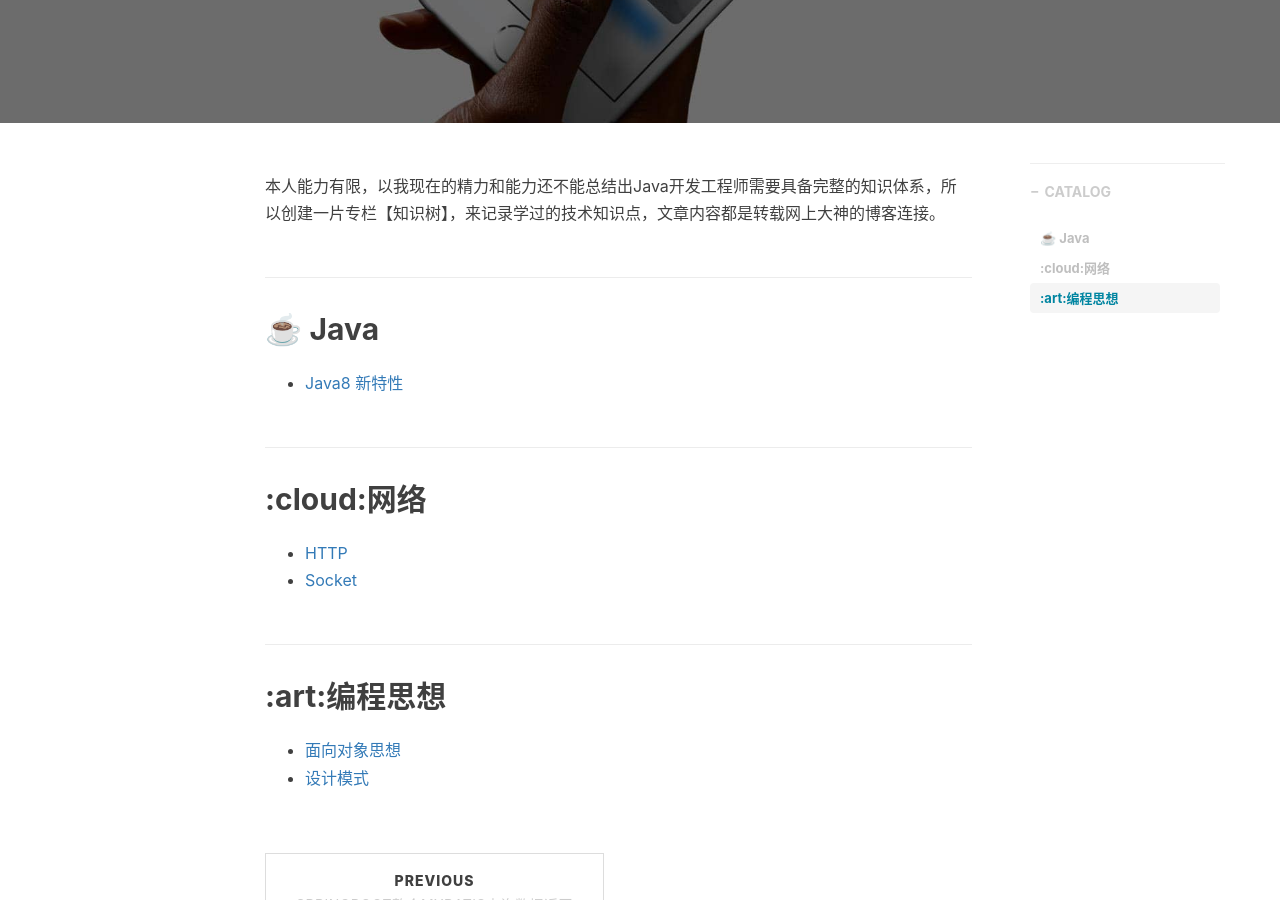
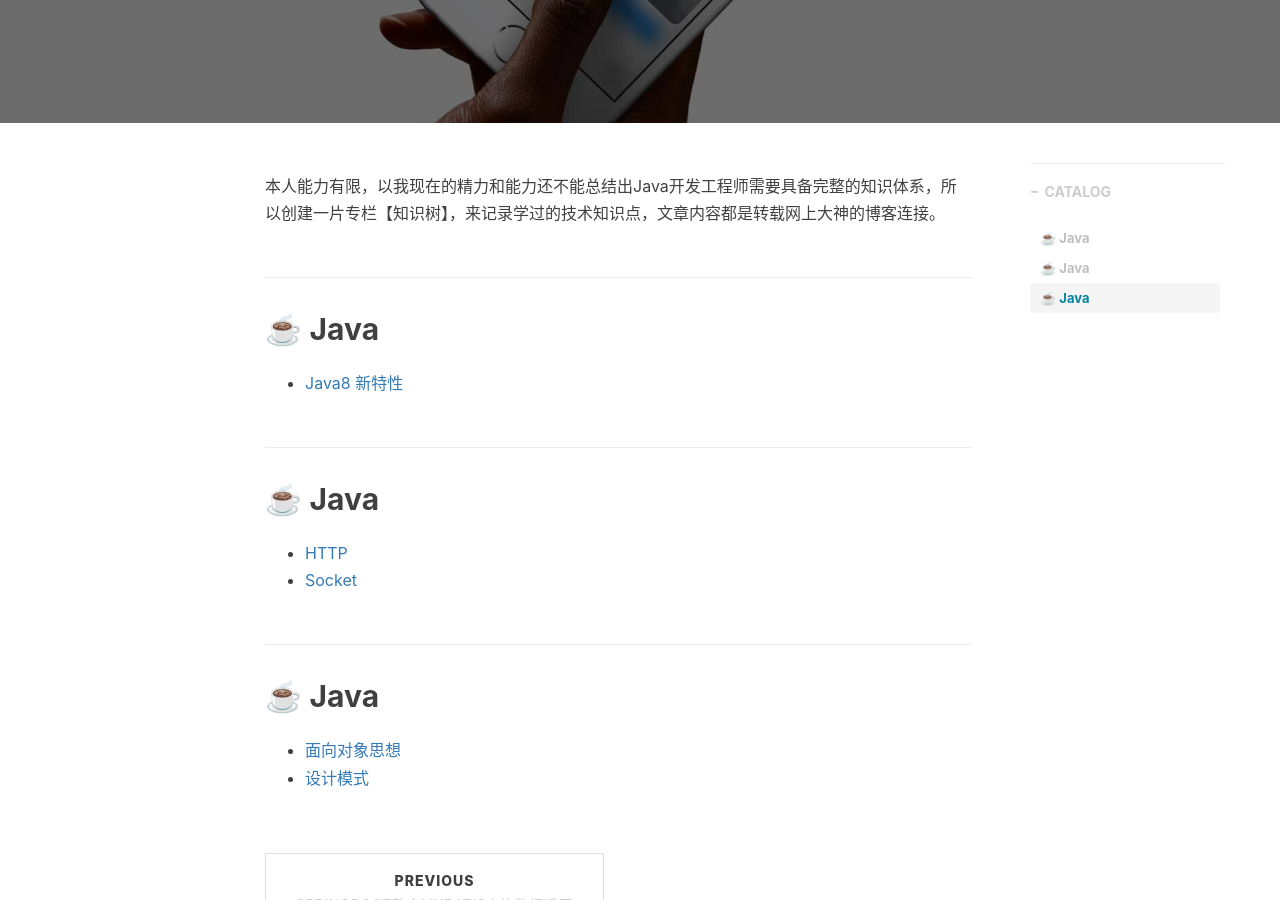
Before and after one commit to ChaoHappy/ChaoHappy.github.io, a Jekyll site: the page built from _posts/知识树/2020-03-18-知识树.md, in a window 1280 px wide and 900 px high, scrolled down 334 px. Built offline with Jekyll 4.4.1, drawn with Linux system fonts in a browser that asks for light colours; nearby versions of some CDN libraries; comment, search, counter and statistics services are not loaded.

Commit message:
Update 2020-03-18-知识树.md

```diff
--- a/_posts/知识树/2020-03-18-知识树.md
+++ b/_posts/知识树/2020-03-18-知识树.md
@@ -16,12 +16,12 @@ tags:
 
 - [Java8 新特性](#)
 
-## :cloud:网络
+## ☕️ Java
 
 - [HTTP](https://github.com/CyC2018/CS-Notes/blob/master/notes/HTTP.md)
 - [Socket](https://github.com/CyC2018/CS-Notes/blob/master/notes/Socket.md)
 
-## :art:编程思想
+## ☕️ Java
 
 - [面向对象思想](https://github.com/CyC2018/CS-Notes/blob/master/notes/面向对象思想.md)
 - [设计模式](https://github.com/CyC2018/CS-Notes/blob/master/notes/设计模式%20-%20目录.md)
```
